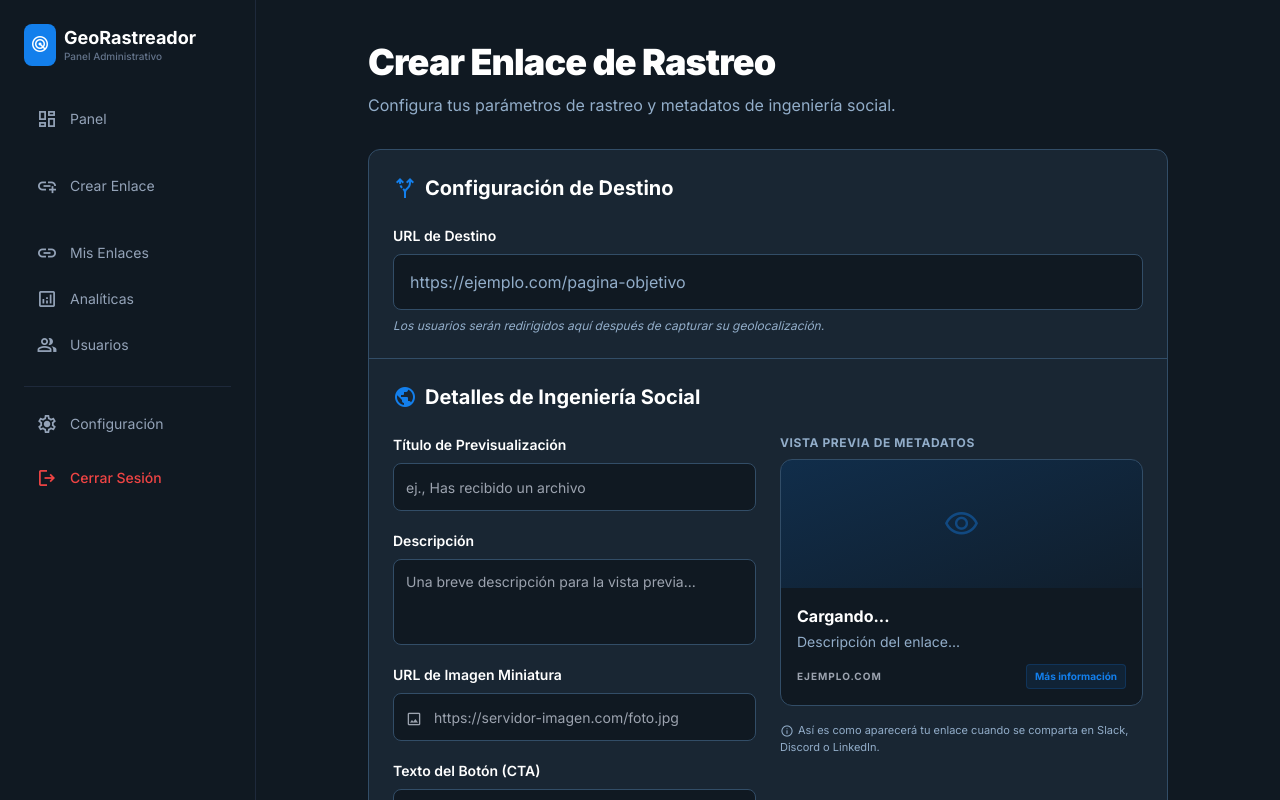
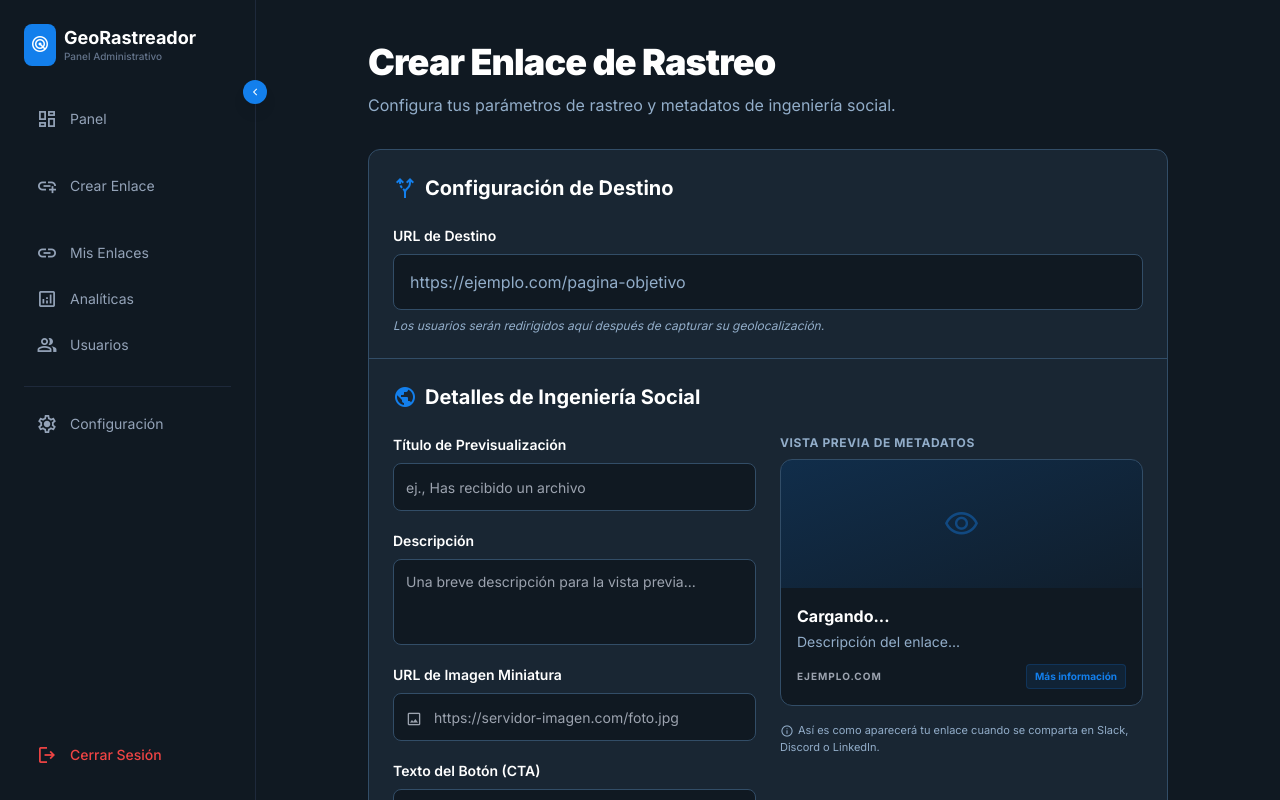
Before and after one commit to diclar747/folder, a React (Vite) app in the folder client/: page /create in a window 1280 px wide. Shown: the top 800 px of the page. Built offline with nearby package versions, Linux system fonts and the light colour scheme; sample sign-in values are in the browser's storage.

Commit message:
feat: Add collapsible sidebar functionality
- Add toggle button to collapse/expand sidebar
- Show tooltips when sidebar is collapsed
- Adjust main content margin based on sidebar state
- Update both AdminDashboard and UserDashboard to use shared Sidebar component

```diff
--- a/client/src/components/Sidebar.jsx
+++ b/client/src/components/Sidebar.jsx
@@ -1,17 +1,23 @@
-import React from 'react';
+import React, { useState } from 'react';
 import { useNavigate } from 'react-router-dom';
 import { useAuth } from '../contexts/AuthContext';
 
-const Sidebar = ({ activeTab, onTabChange }) => {
+const Sidebar = ({ activeTab, onTabChange, onCollapseChange }) => {
     const navigate = useNavigate();
     const { user, logout } = useAuth();
+    const [isCollapsed, setIsCollapsed] = useState(false);
+
+    // Notify parent when collapse state changes
+    React.useEffect(() => {
+        if (onCollapseChange) {
+            onCollapseChange(isCollapsed);
+        }
+    }, [isCollapsed, onCollapseChange]);
 
     const handleNavigation = (tabId) => {
-        // If onTabChange is provided (we are in a Dashboard), use it to switch tabs
         if (onTabChange) {
             onTabChange(tabId);
         } else {
-            // Otherwise, navigate to the appropriate dashboard with state
             if (user && user.role === 'admin') {
                 navigate('/admin', { state: { tab: tabId } });
             } else {
@@ -20,50 +26,91 @@ const Sidebar = ({ activeTab, onTabChange }) => {
         }
     };
 
+    const toggleSidebar = () => {
+        setIsCollapsed(!isCollapsed);
+    };
+
     const SidebarItem = ({ id, icon, label }) => (
         <button
             onClick={() => handleNavigation(id)}
-            className={`w-full flex items-center gap-3 px-3 py-2.5 rounded-lg transition-all text-left ${activeTab === id ? 'bg-primary/10 text-primary font-bold' : 'text-slate-600 dark:text-slate-400 hover:bg-slate-100 dark:hover:bg-slate-800'}`}
+            className={`w-full flex items-center gap-3 px-3 py-2.5 rounded-lg transition-all text-left group relative ${
+                activeTab === id
+                    ? 'bg-primary/10 text-primary font-bold'
+                    : 'text-slate-600 dark:text-slate-400 hover:bg-slate-100 dark:hover:bg-slate-800'
+            } ${isCollapsed ? 'justify-center px-2' : ''}`}
+            title={isCollapsed ? label : ''}
         >
-            <span className="material-symbols-outlined text-[22px]" style={activeTab === id ? { fontVariationSettings: "'FILL' 1" } : {}}>{icon}</span>
-            <span className="text-sm">{label}</span>
+            <span className="material-symbols-outlined text-[22px] flex-shrink-0" style={activeTab === id ? { fontVariationSettings: "'FILL' 1" } : {}}>
+                {icon}
+            </span>
+            {!isCollapsed && <span className="text-sm whitespace-nowrap">{label}</span>}
+
+            {/* Tooltip for collapsed mode */}
+            {isCollapsed && (
+                <span className="absolute left-full ml-2 px-2 py-1 bg-slate-800 text-white text-xs rounded-md opacity-0 group-hover:opacity-100 transition-opacity whitespace-nowrap z-50 pointer-events-none">
+                    {label}
+                </span>
+            )}
         </button>
     );
 
     return (
-        <aside className="w-64 bg-white dark:bg-background-dark border-r border-slate-200 dark:border-slate-800 flex flex-col fixed h-full z-20">
-            <div className="p-6">
-                <div className="flex items-center gap-2 mb-8">
-                    <div className="bg-primary rounded-lg p-1.5 text-white">
+        <aside className={`bg-white dark:bg-background-dark border-r border-slate-200 dark:border-slate-800 flex flex-col fixed h-full z-20 transition-all duration-300 ${isCollapsed ? 'w-16' : 'w-64'}`}>
+            {/* Toggle Button */}
+            <button
+                onClick={toggleSidebar}
+                className="absolute -right-3 top-20 w-6 h-6 bg-primary text-white rounded-full flex items-center justify-center shadow-lg hover:bg-primary/90 transition-all z-30"
+                title={isCollapsed ? 'Expandir menú' : 'Colapsar menú'}
+            >
+                <span className="material-symbols-outlined text-sm">
+                    {isCollapsed ? 'chevron_right' : 'chevron_left'}
+                </span>
+            </button>
+
+            <div className={`p-6 flex flex-col h-full ${isCollapsed ? 'px-2' : ''}`}>
+                {/* Logo */}
+                <div className={`flex items-center gap-2 mb-8 ${isCollapsed ? 'justify-center' : ''}`}>
+                    <div className="bg-primary rounded-lg p-1.5 text-white flex-shrink-0">
                         <span className="material-symbols-outlined text-xl">radar</span>
                     </div>
-                    <div>
-                        <h1 className="text-slate-900 dark:text-white font-bold text-lg leading-none">GeoRastreador</h1>
-                        <p className="text-slate-500 dark:text-slate-500 text-[10px] font-medium leading-none mt-1">
+                    {!isCollapsed && (
+                        <div className="overflow-hidden">
+                            <h1 className="text-slate-900 dark:text-white font-bold text-lg leading-none whitespace-nowrap">GeoRastreador</h1>
+                            <p className="text-slate-500 dark:text-slate-500 text-[10px] font-medium leading-none mt-1 whitespace-nowrap">
                                 {user?.role === 'admin' ? 'Panel Administrativo' : 'Panel de Usuario'}
                             </p>
                         </div>
+                    )}
                 </div>
 
-                <nav className="flex flex-col gap-1">
-                    {/* Common Menu Items */}
+                {/* Navigation */}
+                <nav className="flex flex-col gap-1 flex-1 overflow-y-auto custom-scrollbar">
                     {user?.role === 'admin' ? (
                         <>
                             <SidebarItem id="dashboard" icon="dashboard" label="Panel" />
-                            <hr className="my-2 border-transparent" />
-                            {/* Create Link is special - it acts as a tab now */}
+                            <hr className={`my-2 border-transparent ${isCollapsed ? 'mx-2' : ''}`} />
+
+                            {/* Create Link Button */}
                             <button
                                 onClick={() => handleNavigation('create')}
-                                className={`w-full flex items-center gap-3 px-3 py-2.5 rounded-lg transition-all text-left ${activeTab === 'create' ? 'bg-primary/10 text-primary font-bold' : 'text-slate-600 dark:text-slate-400 hover:bg-slate-100 dark:hover:bg-slate-800'}`}
+                                className={`w-full flex items-center gap-3 px-3 py-2.5 rounded-lg transition-all text-left group relative ${activeTab === 'create' ? 'bg-primary/10 text-primary font-bold' : 'text-slate-600 dark:text-slate-400 hover:bg-slate-100 dark:hover:bg-slate-800'} ${isCollapsed ? 'justify-center px-2' : ''}`}
+                                title={isCollapsed ? 'Crear Enlace' : ''}
                             >
-                                <span className="material-symbols-outlined text-[22px]" style={activeTab === 'create' ? { fontVariationSettings: "'FILL' 1" } : {}}>add_link</span>
-                                <span className="text-sm">Crear Enlace</span>
+                                <span className="material-symbols-outlined text-[22px] flex-shrink-0" style={activeTab === 'create' ? { fontVariationSettings: "'FILL' 1" } : {}}>add_link</span>
+                                {!isCollapsed && <span className="text-sm whitespace-nowrap">Crear Enlace</span>}
+                                {isCollapsed && (
+                                    <span className="absolute left-full ml-2 px-2 py-1 bg-slate-800 text-white text-xs rounded-md opacity-0 group-hover:opacity-100 transition-opacity whitespace-nowrap z-50 pointer-events-none">
+                                        Crear Enlace
+                                    </span>
+                                )}
                             </button>
-                            <hr className="my-2 border-transparent" />
+
+                            <hr className={`my-2 border-transparent ${isCollapsed ? 'mx-2' : ''}`} />
                             <SidebarItem id="links" icon="link" label="Mis Enlaces" />
                             <SidebarItem id="analytics" icon="analytics" label="Analíticas" />
                             <SidebarItem id="users" icon="group" label="Usuarios" />
-                            <div className="mt-4 pt-4 border-t border-slate-100 dark:border-slate-800">
+
+                            <div className={`mt-4 pt-4 border-t border-slate-100 dark:border-slate-800 ${isCollapsed ? 'mx-0' : ''}`}>
                                 <SidebarItem id="settings" icon="settings" label="Configuración" />
                             </div>
                         </>
@@ -72,24 +119,29 @@ const Sidebar = ({ activeTab, onTabChange }) => {
                             <SidebarItem id="overview" icon="dashboard" label="Resumen" />
                             <SidebarItem id="map" icon="location_on" label="Mapa en Vivo" />
                             <SidebarItem id="links" icon="link" label="Mis Enlaces" />
-                            <hr className="my-2 border-slate-100 dark:border-slate-800" />
+                            <hr className={`my-2 border-slate-100 dark:border-slate-800 ${isCollapsed ? 'mx-2' : ''}`} />
                         </>
                     )}
 
-                    {/* Logout Button (Always at bottom of nav list for Admin, or separate for User - unifying here) */}
+                    {/* Logout Button - Always at bottom */}
                     <button
                         onClick={() => { logout(); navigate('/login'); }}
-                        className="w-full flex items-center gap-3 px-3 py-2.5 rounded-lg text-red-500 hover:bg-red-50 dark:hover:bg-red-900/10 transition-all font-medium mt-2"
+                        className={`w-full flex items-center gap-3 px-3 py-2.5 rounded-lg text-red-500 hover:bg-red-50 dark:hover:bg-red-900/10 transition-all font-medium mt-auto group relative ${isCollapsed ? 'justify-center px-2' : ''}`}
+                        title={isCollapsed ? 'Cerrar Sesión' : ''}
                     >
-                        <span className="material-symbols-outlined text-[22px]">logout</span>
-                        <span className="text-sm">Cerrar Sesión</span>
+                        <span className="material-symbols-outlined text-[22px] flex-shrink-0">logout</span>
+                        {!isCollapsed && <span className="text-sm whitespace-nowrap">Cerrar Sesión</span>}
+                        {isCollapsed && (
+                            <span className="absolute left-full ml-2 px-2 py-1 bg-slate-800 text-white text-xs rounded-md opacity-0 group-hover:opacity-100 transition-opacity whitespace-nowrap z-50 pointer-events-none">
+                                Cerrar Sesión
+                            </span>
+                        )}
                     </button>
                 </nav>
-            </div>
 
-            {/* Bottom Action for Regular Users (replaces the top 'Create Link' button found in Admin) */}
-            {user?.role !== 'admin' && (
-                <div className="mt-auto p-6 border-t border-slate-100 dark:border-slate-800">
+                {/* Bottom Action for Regular Users */}
+                {user?.role !== 'admin' && !isCollapsed && (
+                    <div className="mt-4 p-4 border-t border-slate-100 dark:border-slate-800">
                         <button
                             onClick={() => handleNavigation('create')}
                             className={`flex w-full items-center justify-center gap-2 rounded-lg h-10 text-sm font-bold shadow-lg transition-all ${activeTab === 'create' ? 'bg-primary/90 text-white shadow-primary/20' : 'bg-primary text-white shadow-primary/20 hover:bg-primary/90'}`}
@@ -99,6 +151,7 @@ const Sidebar = ({ activeTab, onTabChange }) => {
                         </button>
                     </div>
                 )}
+            </div>
         </aside>
     );
 };
--- a/client/src/pages/AdminDashboard.jsx
+++ b/client/src/pages/AdminDashboard.jsx
@@ -112,6 +112,7 @@ const AdminDashboard = () => {
     const [links, setLinks] = useState([]);
     const [sessions, setSessions] = useState([]);
     const [activeTab, setActiveTab] = useState('dashboard');
+    const [sidebarCollapsed, setSidebarCollapsed] = useState(false);
     const [selectedSession, setSelectedSession] = useState(null);
     const [editingLink, setEditingLink] = useState(null);
     const [toast, setToast] = useState(null);
@@ -215,10 +216,10 @@ const AdminDashboard = () => {
     return (
         <div className="bg-background-light dark:bg-background-dark text-slate-900 dark:text-slate-100 antialiased overflow-hidden min-h-screen flex w-full">
             {/* Sidebar Navigation */}
-            <Sidebar activeTab={activeTab} onTabChange={setActiveTab} />
+            <Sidebar activeTab={activeTab} onTabChange={setActiveTab} onCollapseChange={setSidebarCollapsed} />
 
             {/* Main Content Area */}
-            <main className="flex-1 flex flex-col relative overflow-hidden">
+            <main className={`flex-1 flex flex-col relative overflow-hidden transition-all duration-300 ${sidebarCollapsed ? 'ml-16' : 'ml-64'}`}>
                 {toast && (
                     <div className="fixed top-8 right-8 z-[101] animate-in slide-in-from-right-8 duration-300">
                         <div className="bg-slate-900 border border-white/20 rounded-2xl shadow-2xl p-4 flex items-center gap-4 text-white max-w-sm">
--- a/client/src/pages/UserDashboard.jsx
+++ b/client/src/pages/UserDashboard.jsx
@@ -36,6 +36,7 @@ const libraries = ['places', 'geometry'];
 const UserDashboard = () => {
     const { logout } = useAuth();
     const navigate = useNavigate();
+    const [sidebarCollapsed, setSidebarCollapsed] = useState(false);
 
     const { isLoaded, loadError } = useLoadScript({
         googleMapsApiKey: import.meta.env.VITE_GOOGLE_MAPS_API_KEY || 'AIzaSyC2p7BO6eOuToNeQSQ7L6V6cqtFpNhvapQ',
@@ -272,15 +273,7 @@ const UserDashboard = () => {
         return { os, browser };
     };
 
-    const SidebarItem = ({ id, icon, label }) => (
-        <button
-            onClick={() => setActiveTab(id)}
-            className={`w-full flex items-center gap-3 px-3 py-2.5 rounded-lg transition-all ${activeTab === id ? 'bg-primary/10 text-primary font-bold' : 'text-slate-600 dark:text-slate-400 hover:bg-slate-100 dark:hover:bg-slate-800'}`}
-        >
-            <span className="material-symbols-outlined text-[22px]">{icon}</span>
-            <span className="text-sm">{label}</span>
-        </button>
-    );
+
 
     if (loadError) return <div className="flex items-center justify-center h-screen text-red-500">Error loading maps</div>;
     if (!isLoaded) return <div className="flex items-center justify-center h-screen text-slate-500">Loading Maps...</div>;
@@ -288,38 +281,9 @@ const UserDashboard = () => {
     return (
         <div className="bg-background-light dark:bg-background-dark min-h-screen flex font-display">
             {/* Desktop Sidebar */}
-            <aside className="hidden md:flex w-64 bg-white dark:bg-slate-900 border-r border-slate-200 dark:border-slate-800 flex-col fixed h-full z-20">
-                <div className="p-6">
-                    <div className="flex items-center gap-2 mb-8">
-                        <div className="bg-primary rounded-lg p-1.5 text-white">
-                            <span className="material-symbols-outlined text-xl">radar</span>
-                        </div>
-                        <h1 className="text-slate-900 dark:text-white font-bold text-lg">GeoRastreador <span className="text-[10px] text-primary">v1.2 Sat</span></h1>
-                    </div>
-                    <nav className="flex flex-col gap-1">
-                        <SidebarItem id="overview" icon="dashboard" label="Resumen" />
-                        <SidebarItem id="map" icon="location_on" label="Mapa en Vivo" />
-                        <SidebarItem id="links" icon="link" label="Mis Enlaces" />
-                        <hr className="my-2 border-slate-100 dark:border-slate-800" />
-                        <button
-                            onClick={() => { logout(); navigate('/login'); }}
-                            className="w-full flex items-center gap-3 px-3 py-2.5 rounded-lg text-red-500 hover:bg-red-50 dark:hover:bg-red-900/10 transition-all font-medium"
-                        >
-                            <span className="material-symbols-outlined text-[22px]">logout</span>
-                            <span className="text-sm">Cerrar Sesión</span>
-                        </button>
-                    </nav>
-                </div>
-                <div className="mt-auto p-6 border-t border-slate-100 dark:border-slate-800 space-y-3">
-                    <button
-                        onClick={() => setActiveTab('create')}
-                        className="flex w-full items-center justify-center gap-2 rounded-lg h-10 bg-primary text-white text-sm font-bold shadow-lg shadow-primary/20 hover:bg-primary/90 transition-all"
-                    >
-                        <span className="material-symbols-outlined text-lg">add_link</span>
-                        Crear Enlace
-                    </button>
-                </div>
-            </aside>
+            <div className="hidden md:block">
+                <Sidebar activeTab={activeTab} onTabChange={setActiveTab} onCollapseChange={setSidebarCollapsed} />
+            </div>
 
             {/* Mobile Bottom Navigation */}
             <nav className="md:hidden fixed bottom-0 left-0 w-full bg-white dark:bg-slate-900 border-t border-slate-200 dark:border-slate-800 flex justify-around items-center p-2 pb-safe z-50 shadow-[0_-4px_6px_-1px_rgba(0,0,0,0.1)]">
@@ -349,7 +313,7 @@ const UserDashboard = () => {
                 </button>
             </nav>
 
-            <main className="flex-1 ml-0 md:ml-64 p-4 md:p-8 pb-24 md:pb-8 overflow-y-auto w-full">
+            <main className={`flex-1 p-4 md:p-8 pb-24 md:pb-8 overflow-y-auto w-full transition-all duration-300 ${sidebarCollapsed ? 'md:ml-16' : 'md:ml-64'}`}>
                 <header className="flex justify-between items-center mb-8">
                     <div>
                         <h2 className="text-2xl font-bold text-slate-900 dark:text-white">
```
Lines whose indentation alone changed are shown as unchanged.
